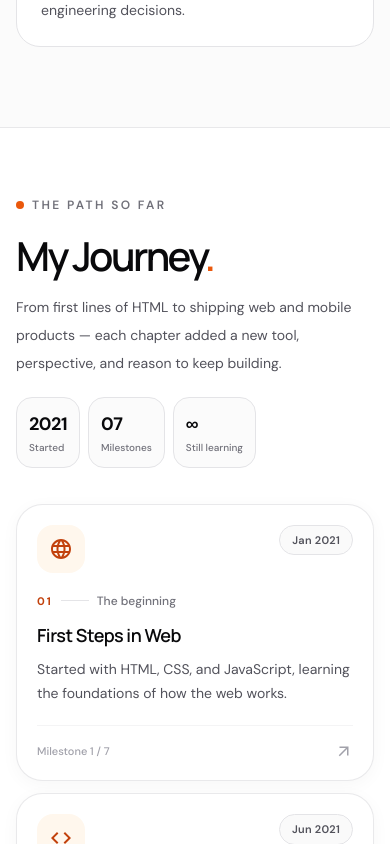
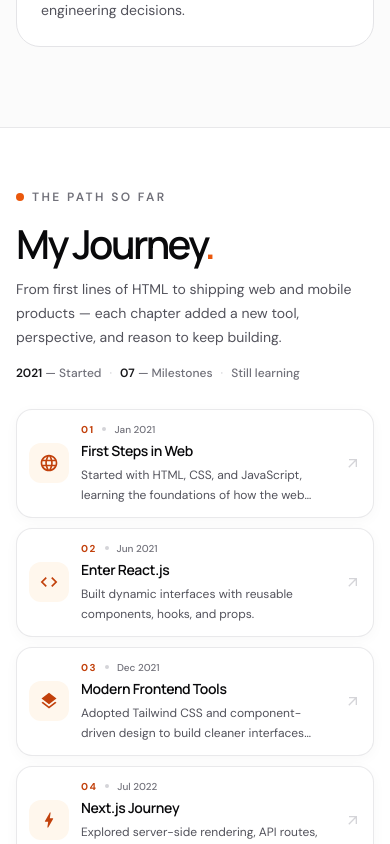
Before and after one commit to hustlewithvikram/vikram, a Next.js app: page / in a window 390 px wide. Shown: the part 2560-3404 px from the top of the page. Built offline with nearby package versions, Linux system fonts and the light colour scheme; what tailwind-clip-path would draw is missing.

Commit message:
Make journey timeline compact and responsive

```diff
--- a/app/components/sections/Timeline.jsx
+++ b/app/components/sections/Timeline.jsx
@@ -25,56 +25,50 @@ const timelineData = [
 function JourneyCard({ item, index }) {
   return (
     <motion.article
-      initial={{ opacity: 0, y: 22 }}
+      initial={{ opacity: 0, y: 16 }}
       whileInView={{ opacity: 1, y: 0 }}
-      viewport={{ once: true, amount: 0.15 }}
-      transition={{ duration: 0.45, delay: (index % 3) * 0.07, ease: [0.22, 1, 0.36, 1] }}
-      className="group relative flex h-full min-h-[230px] flex-col overflow-hidden rounded-[1.65rem] border border-zinc-200/80 bg-white p-5 shadow-[0_4px_18px_rgba(15,23,42,0.035)] transition duration-300 hover:-translate-y-1 hover:border-orange-300/80 hover:shadow-[0_16px_36px_rgba(15,23,42,0.08)] dark:border-zinc-800 dark:bg-zinc-900/80 dark:hover:border-orange-400/30 dark:hover:shadow-black/20 sm:p-6"
+      viewport={{ once: true, amount: 0.12 }}
+      transition={{ duration: 0.35, delay: (index % 4) * 0.045, ease: [0.22, 1, 0.36, 1] }}
+      className="group flex min-w-0 items-center gap-3 rounded-2xl border border-zinc-200/80 bg-white p-3 shadow-[0_3px_14px_rgba(15,23,42,0.03)] transition duration-300 hover:-translate-y-0.5 hover:border-orange-300/80 hover:shadow-md dark:border-zinc-800 dark:bg-zinc-900/80 dark:hover:border-orange-400/30 sm:h-full sm:items-start sm:gap-0 sm:rounded-[1.4rem] sm:p-4"
     >
-      <div className="flex items-start justify-between gap-3">
-        <span className="grid h-12 w-12 place-items-center rounded-2xl bg-orange-50 text-2xl text-orange-700 dark:bg-orange-400/10 dark:text-orange-300" aria-hidden="true">
-          {item.icon}
-        </span>
-        <span className="rounded-full border border-zinc-200 bg-zinc-50 px-3 py-1.5 text-[11px] font-semibold tracking-wide text-zinc-600 dark:border-zinc-700 dark:bg-zinc-800 dark:text-zinc-300">
-          {item.date}
-        </span>
+      <span className="grid h-10 w-10 shrink-0 place-items-center rounded-xl bg-orange-50 text-xl text-orange-700 dark:bg-orange-400/10 dark:text-orange-300 sm:h-11 sm:w-11 sm:rounded-2xl sm:text-2xl" aria-hidden="true">
+        {item.icon}
+      </span>
+      <div className="min-w-0 flex-1 sm:mt-3">
+        <div className="flex flex-wrap items-center gap-x-2 gap-y-1">
+          <span className="text-[10px] font-bold tracking-[0.14em] text-orange-700 dark:text-orange-400">{item.id}</span>
+          <span className="h-1 w-1 rounded-full bg-zinc-300 dark:bg-zinc-600" />
+          <span className="text-[10px] font-medium text-zinc-500 dark:text-zinc-400">{item.date}</span>
+          <span className="ml-auto hidden rounded-full bg-zinc-100 px-2 py-1 text-[9px] font-medium text-zinc-500 dark:bg-zinc-800 dark:text-zinc-400 sm:inline-flex">{item.tag}</span>
+        </div>
+        <h3 className="mt-1 text-sm font-semibold tracking-tight text-zinc-950 dark:text-white sm:text-base">{item.title}</h3>
+        <p className="mt-1 line-clamp-2 text-xs leading-5 text-zinc-600 dark:text-zinc-400">{item.description}</p>
       </div>
-      <div className="mt-5 flex items-center gap-2">
-        <span className="text-[11px] font-bold tracking-[0.18em] text-orange-700 dark:text-orange-400">{item.id}</span>
-        <span className="h-px w-7 bg-zinc-200 dark:bg-zinc-700" />
-        <span className="text-xs font-medium text-zinc-500 dark:text-zinc-400">{item.tag}</span>
-      </div>
-      <h3 className="mt-3 text-lg font-semibold tracking-tight text-zinc-950 dark:text-white sm:text-xl">{item.title}</h3>
-      <p className="mt-2 flex-1 text-sm leading-6 text-zinc-600 dark:text-zinc-400">{item.description}</p>
-      <div className="mt-5 flex items-center justify-between border-t border-zinc-100 pt-4 dark:border-zinc-800">
-        <span className="text-[11px] font-medium text-zinc-400 dark:text-zinc-500">Milestone {index + 1} / {timelineData.length}</span>
-        <MdArrowOutward className="text-lg text-zinc-400 transition duration-300 group-hover:-translate-y-0.5 group-hover:translate-x-0.5 group-hover:text-orange-600 dark:group-hover:text-orange-400" />
-      </div>
+      <MdArrowOutward className="ml-auto shrink-0 text-base text-zinc-300 transition duration-300 group-hover:-translate-y-0.5 group-hover:translate-x-0.5 group-hover:text-orange-600 dark:text-zinc-600 dark:group-hover:text-orange-400 sm:hidden" />
     </motion.article>
   );
 }
 
 export default function Timeline() {
   return (
-    <section id="journey" aria-labelledby="journey-heading" className="mx-auto w-full max-w-7xl px-4 py-16 sm:px-6 sm:py-20 lg:px-8 lg:py-24">
-      <div className="mb-9 flex flex-col gap-5 sm:mb-12 md:flex-row md:items-end md:justify-between">
+    <section id="journey" aria-labelledby="journey-heading" className="mx-auto w-full max-w-7xl px-4 py-14 sm:px-6 sm:py-16 lg:px-8 lg:py-20">
+      <div className="mb-7 flex flex-col gap-4 sm:mb-9 md:flex-row md:items-end md:justify-between">
         <div className="max-w-2xl">
           <p className="eyebrow"><span className="eyebrow-dot" /> The path so far</p>
-          <h2 id="journey-heading" className="section-heading mt-5">My Journey<span className="accent-text">.</span></h2>
-          <p className="mt-4 max-w-xl text-sm leading-7 text-zinc-600 dark:text-zinc-400 sm:text-base">
+          <h2 id="journey-heading" className="section-heading mt-4">My Journey<span className="accent-text">.</span></h2>
+          <p className="mt-3 max-w-xl text-sm leading-6 text-zinc-600 dark:text-zinc-400 sm:text-base sm:leading-7">
             From first lines of HTML to shipping web and mobile products — each chapter added a new tool, perspective, and reason to keep building.
           </p>
         </div>
-        <div className="flex gap-2 sm:gap-3">
-          {[{ value: "2021", label: "Started" }, { value: "07", label: "Milestones" }, { value: "∞", label: "Still learning" }].map((stat) => (
-            <div key={stat.label} className="min-w-0 rounded-2xl border border-zinc-200 bg-zinc-50/80 px-3 py-3 dark:border-zinc-800 dark:bg-zinc-900/70 sm:min-w-[104px] sm:px-4">
-              <p className="text-lg font-bold tracking-tight text-zinc-950 dark:text-white sm:text-xl">{stat.value}</p>
-              <p className="mt-0.5 text-[10px] font-medium text-zinc-500 dark:text-zinc-400 sm:text-xs">{stat.label}</p>
-            </div>
-          ))}
-        </div>
+        <p className="text-xs font-medium text-zinc-500 dark:text-zinc-400 sm:pb-1">
+          <span className="font-semibold text-zinc-900 dark:text-white">2021</span> — Started
+          <span className="mx-2 text-zinc-300 dark:text-zinc-700">·</span>
+          <span className="font-semibold text-zinc-900 dark:text-white">07</span> — Milestones
+          <span className="mx-2 text-zinc-300 dark:text-zinc-700">·</span>
+          Still learning
+        </p>
       </div>
-      <div className="grid gap-3 sm:grid-cols-2 sm:gap-4 xl:grid-cols-3">
+      <div className="grid gap-2.5 sm:grid-cols-2 sm:gap-3 xl:grid-cols-4">
         {timelineData.map((item, index) => <JourneyCard key={item.id} item={item} index={index} />)}
       </div>
     </section>
```
